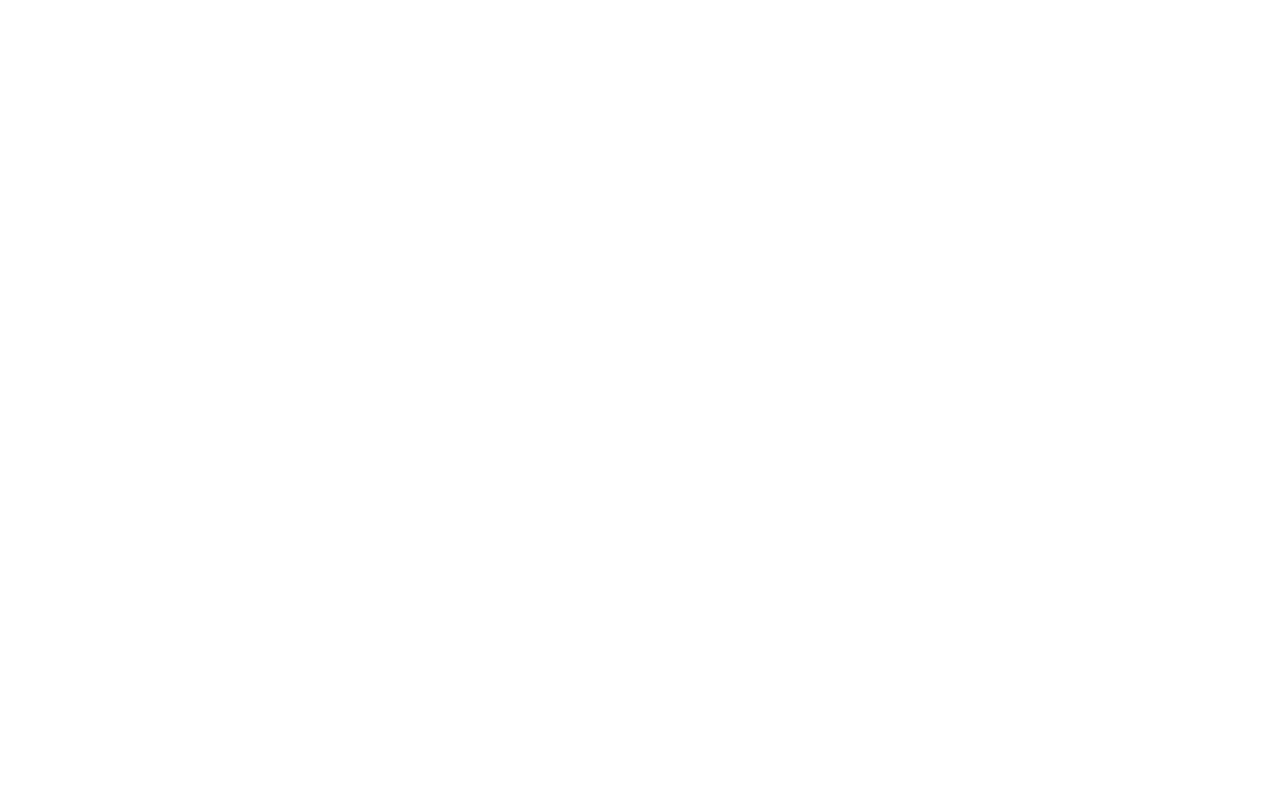
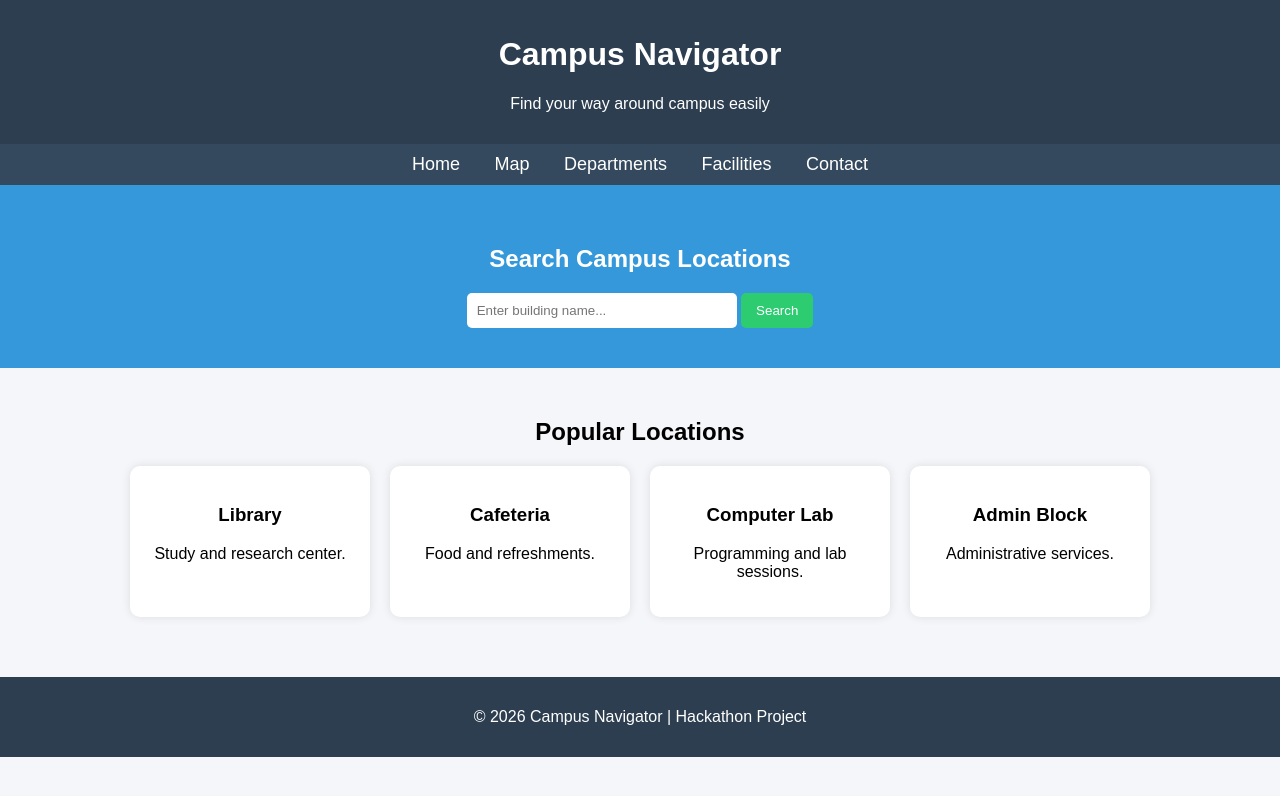
Before and after one commit to ADITHYAS9706/campusnavigator, a plain HTML site: page frontedend/index.html in a window 1280 px wide. Drawn offline with Linux system fonts and the light colour scheme.

Commit message:
modifications added

```diff
--- a/frontedend/index.html
+++ b/frontedend/index.html
@@ -3,9 +3,156 @@
 <head>
     <meta charset="UTF-8">
     <meta name="viewport" content="width=device-width, initial-scale=1.0">
-    <title>Document</title>
+    <title>Campus Navigator</title>
+
+    <style>
+        body{
+            font-family: Arial, sans-serif;
+            margin:0;
+            background:#f4f6f9;
+        }
+
+        header{
+            background:#2c3e50;
+            color:white;
+            padding:15px;
+            text-align:center;
+        }
+
+        nav{
+            background:#34495e;
+            padding:10px;
+            text-align:center;
+        }
+
+        nav a{
+            color:white;
+            text-decoration:none;
+            margin:0 15px;
+            font-size:18px;
+        }
+
+        nav a:hover{
+            color:#f1c40f;
+        }
+
+        .hero{
+            text-align:center;
+            padding:40px;
+            background:#3498db;
+            color:white;
+        }
+
+        .search-box{
+            margin-top:20px;
+        }
+
+        .search-box input{
+            padding:10px;
+            width:250px;
+            border:none;
+            border-radius:5px;
+        }
+
+        .search-box button{
+            padding:10px 15px;
+            border:none;
+            background:#2ecc71;
+            color:white;
+            border-radius:5px;
+            cursor:pointer;
+        }
+
+        .container{
+            padding:30px;
+            text-align:center;
+        }
+
+        .places{
+            display:flex;
+            justify-content:center;
+            gap:20px;
+            flex-wrap:wrap;
+        }
+
+        .card{
+            background:white;
+            padding:20px;
+            width:200px;
+            border-radius:10px;
+            box-shadow:0 0 10px rgba(0,0,0,0.1);
+        }
+
+        .card:hover{
+            transform:scale(1.05);
+            transition:0.3s;
+        }
+
+        footer{
+            background:#2c3e50;
+            color:white;
+            text-align:center;
+            padding:15px;
+            margin-top:30px;
+        }
+    </style>
 </head>
+
 <body>
+
+<header>
+    <h1>Campus Navigator</h1>
+    <p>Find your way around campus easily</p>
+</header>
+
+<nav>
+    <a href="#">Home</a>
+    <a href="#">Map</a>
+    <a href="#">Departments</a>
+    <a href="#">Facilities</a>
+    <a href="#">Contact</a>
+</nav>
+
+<section class="hero">
+    <h2>Search Campus Locations</h2>
+
+    <div class="search-box">
+        <input type="text" placeholder="Enter building name...">
+        <button>Search</button>
+    </div>
+</section>
+
+<div class="container">
+    <h2>Popular Locations</h2>
+
+    <div class="places">
+
+        <div class="card">
+            <h3>Library</h3>
+            <p>Study and research center.</p>
+        </div>
+
+        <div class="card">
+            <h3>Cafeteria</h3>
+            <p>Food and refreshments.</p>
+        </div>
+
+        <div class="card">
+            <h3>Computer Lab</h3>
+            <p>Programming and lab sessions.</p>
+        </div>
+
+        <div class="card">
+            <h3>Admin Block</h3>
+            <p>Administrative services.</p>
+        </div>
+
+    </div>
+</div>
+
+<footer>
+    <p>© 2026 Campus Navigator | Hackathon Project</p>
+</footer>
 
 </body>
 </html>
```
